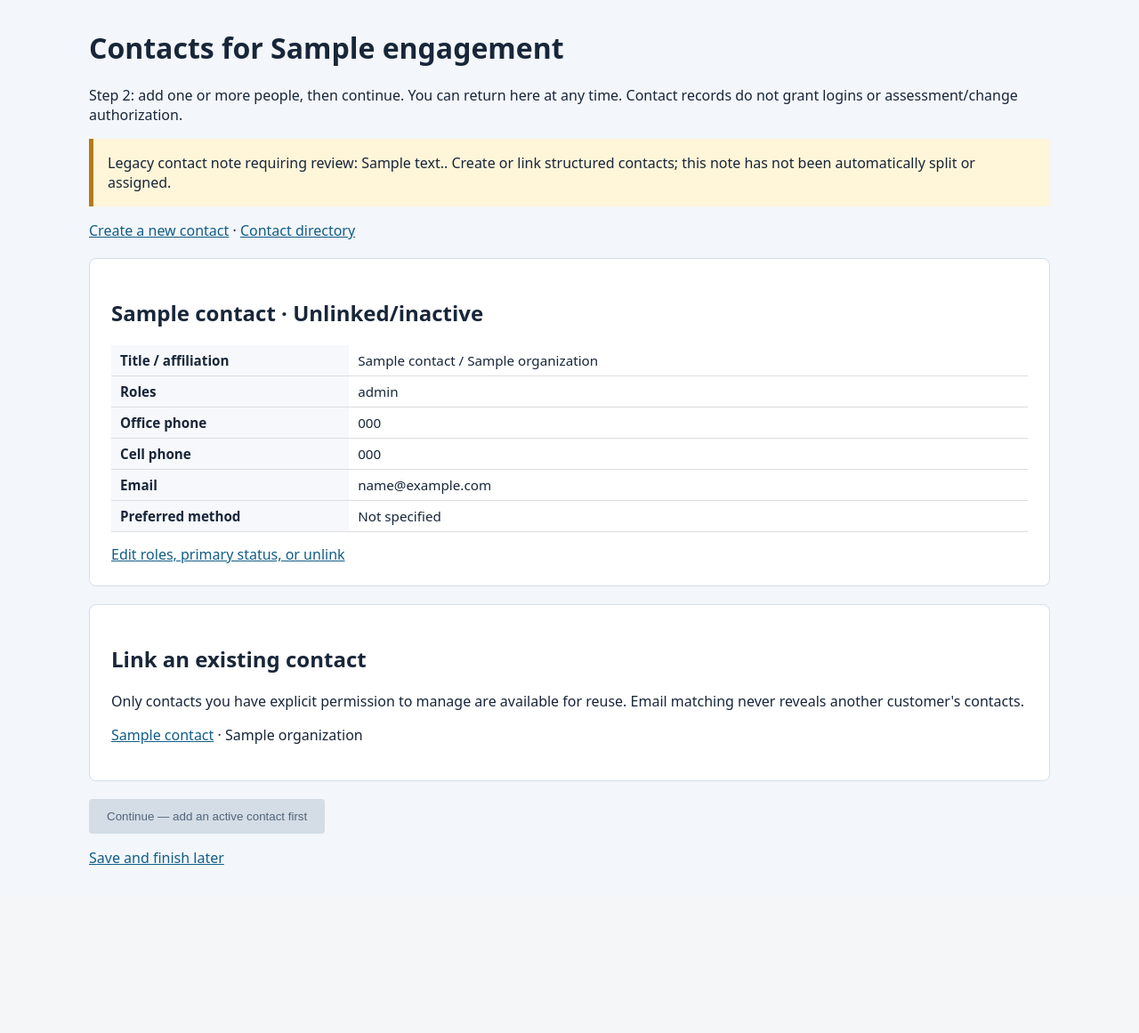
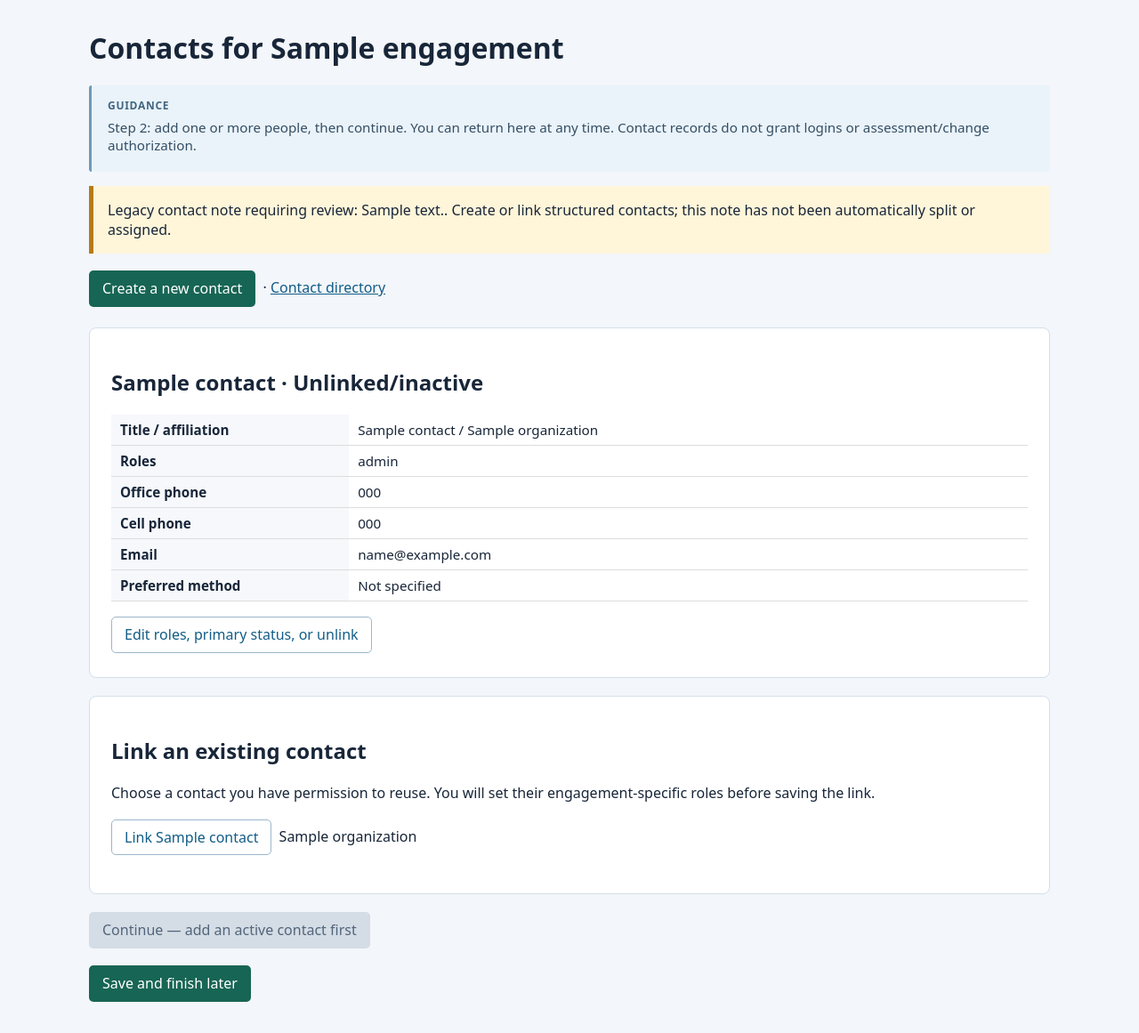
Before and after one commit to steveneclark77/SecurityAdvisor, a Django app: template engagements/templates/engagements/contacts.html in a window 1280 px wide. Shown: the part 92-1253 px from the top of the page at 89% size. Before the commit the page ends 1064 px from the top, so only its background shows below. Run offline with Django 5.2, Linux system fonts and the light colour scheme; the template is opened without the code that fills it: most values are stand-ins (such as "Sample title", 1, 10 or a date in 2020).

Commit message:
Distinguish guidance panels and style workflow actions as buttons in v0.1.5

```diff
--- a/engagements/templates/engagements/assessment.html
+++ b/engagements/templates/engagements/assessment.html
@@ -1,3 +1,3 @@
 {% extends 'library/base.html' %}{% block content %}<h1>Assessment {{ assessment.pk }}</h1><p><a href="{% url 'engagement_detail' engagement.pk %}">{{ engagement }}</a></p><p>Captured baseline {{ assessment.baseline.version }} · {{ assessment.profile }} · {{ assessment.modifiers|join:', ' }}</p><p>{{ assessment.applicability_rationale }}</p><p class="notice">Review exclusions. Unknown and untested actions remain investigation work, not passing safeguards.</p>
 <form method="post" action="{% url 'generate_requests' assessment.pk %}">{% csrf_token %}<button>Generate evidence requests for this checklist</button></form><p><a href="?">All actions</a> · <a href="?applicability=applicable">Applicable</a> · <a href="?applicability=unknown">Unknown applicability</a> · <a href="?applicability=excluded">Exclusions</a></p>
-{% for result in results %}<article><h2>{{ result.control_code }} · {{ result.control_title }}</h2><p>{{ result.guidance.control.recommendation }}</p><h3>{{ result.guidance.action.instruction }}</h3><p>Applicability: {{ result.guidance.action.applicability }}</p><p>Verification procedure: {{ result.guidance.action.verification }}</p><p>{{ result.get_applicability_display }} · {{ result.get_implementation_display }} · {{ result.get_verification_display }} · confidence {{ result.get_confidence_display }}</p><p>Applicability decision: {{ result.applicability_reason }}</p><p>{{ result.observation|default:'Investigation outstanding.' }}</p><p>Investigation owner: {{ result.investigation_owner|default:'Unassigned' }} · follow-up {{ result.followup_due|default:'Unscheduled' }}</p>{% if result.verified_at %}<p>Recorded by {{ result.verified_by }} at {{ result.verified_at }}</p>{% endif %}<a href="{% url 'action_edit' result.pk %}">Investigate and record result</a> · <a href="{% url 'finding_new' engagement.pk %}?action={{ result.pk }}">Draft finding from this action</a></article>{% endfor %}{% endblock %}
+{% for result in results %}<article><h2>{{ result.control_code }} · {{ result.control_title }}</h2><p>{{ result.guidance.control.recommendation }}</p><h3>{{ result.guidance.action.instruction }}</h3><p>Applicability: {{ result.guidance.action.applicability }}</p><p>Verification procedure: {{ result.guidance.action.verification }}</p><p>{{ result.get_applicability_display }} · {{ result.get_implementation_display }} · {{ result.get_verification_display }} · confidence {{ result.get_confidence_display }}</p><p>Applicability decision: {{ result.applicability_reason }}</p><p>{{ result.observation|default:'Investigation outstanding.' }}</p><p>Investigation owner: {{ result.investigation_owner|default:'Unassigned' }} · follow-up {{ result.followup_due|default:'Unscheduled' }}</p>{% if result.verified_at %}<p>Recorded by {{ result.verified_by }} at {{ result.verified_at }}</p>{% endif %}<a class="button button-secondary" href="{% url 'action_edit' result.pk %}">Investigate and record result</a> <a class="button" href="{% url 'finding_new' engagement.pk %}?action={{ result.pk }}">Draft finding from this action</a></article>{% endfor %}{% endblock %}
--- a/engagements/templates/engagements/contact_form.html
+++ b/engagements/templates/engagements/contact_form.html
@@ -1,7 +1,7 @@
 {% extends 'library/base.html' %}{% block content %}
-<h1>{{ title }}</h1>{% if engagement %}<p><a href="{% url 'engagement_contacts' engagement.pk %}">Back to engagement contacts</a></p>{% else %}<p><a href="{% url 'contact_index' %}">Contact directory</a></p>{% endif %}
+<h1>{{ title }}</h1>{% if engagement %}<p><a class="button button-secondary" href="{% url 'engagement_contacts' engagement.pk %}">Back to engagement contacts</a></p>{% else %}<p><a href="{% url 'contact_index' %}">Contact directory</a></p>{% endif %}
 {% if shared %}<p class="notice">This person is linked to multiple engagements. Editing or archiving this record affects all links. Other customers and their engagements are not disclosed here. Use engagement roles/title overrides for engagement-specific changes.</p>{% endif %}
-{% if link_form %}<p>These roles and overrides apply only to this engagement. To unlink while preserving history, clear Active and Primary. Making this contact primary replaces the previous primary designation.</p>{% else %}<p>Synthetic details only. At least one of email, office phone, or cell phone is required. Use international phone formats and extensions as needed.</p>{% endif %}
+{% if link_form %}<aside class="guidance-panel"><span class="guidance-label">Guidance</span><p>These roles and overrides apply only to this engagement. To unlink while preserving history, clear Active and Primary. Making this contact primary replaces the previous primary designation.</p></aside>{% else %}<aside class="guidance-panel"><span class="guidance-label">Guidance</span><p>Synthetic details only. At least one of email, office phone, or cell phone is required. Use international phone formats and extensions as needed.</p></aside>{% endif %}
 <form method="post" {% if not link_form %}data-require-one="email,office_phone,cell_phone" data-method-selector="preferred_method"{% endif %}>{% csrf_token %}{{ form.as_p }}
 {% if duplicates %}<p class="notice">A possibly matching accessible contact already exists. Review your directory to reuse it, or confirm that you intend to create a separate person. No records are merged automatically.</p><p><label><input type="checkbox" name="confirm_duplicate" required> Create a separate contact despite the possible duplicate.</label></p>{% endif %}
 <button type="submit">Save contact{% if not link_form and engagement %} and set engagement roles{% endif %}</button></form>
--- a/engagements/templates/engagements/contacts.html
+++ b/engagements/templates/engagements/contacts.html
@@ -1,13 +1,18 @@
 {% extends 'library/base.html' %}{% block content %}
 {% if engagement %}
-<h1>Contacts for {{ engagement }}</h1><p>Step 2: add one or more people, then continue. You can return here at any time. Contact records do not grant logins or assessment/change authorization.</p>
+<h1>Contacts for {{ engagement }}</h1><aside class="guidance-panel"><span class="guidance-label">Guidance</span><p>Step 2: add one or more people, then continue. You can return here at any time. Contact records do not grant logins or assessment/change authorization.</p></aside>
 {% if engagement.legacy_contact_note %}<p class="notice">Legacy contact note requiring review: {{ engagement.legacy_contact_note }}. Create or link structured contacts; this note has not been automatically split or assigned.</p>{% endif %}
-<p><a href="{% url 'contact_new' %}?engagement={{ engagement.pk }}">Create a new contact</a> · <a href="{% url 'contact_index' %}">Contact directory</a></p>
+<p><a class="button" href="{% url 'contact_new' %}?engagement={{ engagement.pk }}">Create a new contact</a> · <a href="{% url 'contact_index' %}">Contact directory</a></p>
 {% for link in links %}<article><h2>{{ link.contact }}{% if link.primary %} · Primary{% endif %}{% if not link.active %} · Unlinked/inactive{% endif %}{% if link.contact.archived %} · Archived{% endif %}</h2>
 <table class="detail-table"><tbody><tr><th scope="row">Title / affiliation</th><td>{{ link.title_override|default:link.contact.title }} / {{ link.affiliation_override|default:link.contact.organization }}</td></tr><tr><th scope="row">Roles</th><td>{{ link.roles|join:', ' }}</td></tr><tr><th scope="row">Office phone</th><td>{{ link.contact.office_phone|default:'Not provided' }}</td></tr><tr><th scope="row">Cell phone</th><td>{{ link.contact.cell_phone|default:'Not provided' }}</td></tr><tr><th scope="row">Email</th><td>{{ link.contact.email|default:'Not provided' }}</td></tr><tr><th scope="row">Preferred method</th><td>{{ link.contact.get_preferred_method_display|default:'Not specified' }}</td></tr></tbody></table>
-<a href="{% url 'contact_link_edit' link.pk %}">Edit roles, primary status, or unlink</a>{% if link.contact_id in managed_ids %} · <a href="{% url 'contact_edit' link.contact_id %}">Edit shared person details</a>{% endif %}</article>{% empty %}<p>No contacts linked yet. You may leave and resume, but assessments require an active contact.</p>{% endfor %}
-<section><h2>Link an existing contact</h2><p>Only contacts you have explicit permission to manage are available for reuse. Email matching never reveals another customer's contacts.</p>{% for contact in available %}<p><a href="{% url 'contact_link' engagement.pk contact.pk %}">{{ contact }}</a> · {{ contact.organization }}</p>{% empty %}<p>No additional reusable contacts available. Create a contact or reactivate a previously unlinked relationship above.</p>{% endfor %}</section>
-{% if engagement.active_contacts.exists %}<p><a href="{% url 'engagement_detail' engagement.pk %}">Continue to engagement</a></p>{% else %}<button type="button" disabled>Continue — add an active contact first</button><p><a href="{% url 'engagement_index' %}">Save and finish later</a></p>{% endif %}
-{% else %}<h1>Contact directory</h1><p><a href="{% url 'contact_new' %}">Create contact without an engagement</a></p><p>Shared person details are separate from engagement roles. Archive instead of deleting historical contacts.</p>
-{% for contact in contacts %}<article><h2>{{ contact }}{% if contact.archived %} · Archived{% endif %}</h2><p>{{ contact.title }} · {{ contact.organization }}</p><p>{{ contact.email }} · {{ contact.office_phone }} · {{ contact.cell_phone }}</p>{% if contact.pk in managed_ids %}<a href="{% url 'contact_edit' contact.pk %}">Edit / archive shared contact</a>{% else %}<p>Read-only through your assigned engagement. Reuse or shared edits require explicit contact-management access.</p>{% endif %}</article>{% empty %}<p>No accessible contacts.</p>{% endfor %}{% endif %}
+<a class="button button-secondary" href="{% url 'contact_link_edit' link.pk %}">Edit roles, primary status, or unlink</a>{% if link.contact_id in managed_ids %} <a class="button button-secondary" href="{% url 'contact_edit' link.contact_id %}">Edit shared person details</a>{% endif %}</article>{% empty %}<p>No contacts linked yet. You may leave and resume, but assessments require an active contact.</p>{% endfor %}
+{% if available %}
+<section><h2>Link an existing contact</h2><p>Choose a contact you have permission to reuse. You will set their engagement-specific roles before saving the link.</p>
+{% for contact in available %}<p><a class="button button-secondary" href="{% url 'contact_link' engagement.pk contact.pk %}">Link {{ contact }}</a> <span>{{ contact.organization }}</span></p>{% endfor %}</section>
+{% else %}
+<aside class="guidance-panel" aria-labelledby="contact-linking-help"><span class="guidance-label">Guidance</span><h2 id="contact-linking-help">Link an existing contact</h2><p>No additional reusable contacts are available. Use “Create a new contact” above, or reactivate a previously unlinked relationship.</p><p>Only contacts you have explicit permission to manage are available for reuse. Email matching never reveals another customer's contacts.</p></aside>
+{% endif %}
+{% if engagement.active_contacts.exists %}<p><a class="button" href="{% url 'engagement_detail' engagement.pk %}">Continue to engagement</a></p>{% else %}<button type="button" disabled>Continue — add an active contact first</button><p><a class="button" href="{% url 'engagement_index' %}">Save and finish later</a></p>{% endif %}
+{% else %}<h1>Contact directory</h1><p><a class="button" href="{% url 'contact_new' %}">Create contact without an engagement</a></p><aside class="guidance-panel"><span class="guidance-label">Guidance</span><p>Shared person details are separate from engagement roles. Archive instead of deleting historical contacts.</p></aside>
+{% for contact in contacts %}<article><h2>{{ contact }}{% if contact.archived %} · Archived{% endif %}</h2><p>{{ contact.title }} · {{ contact.organization }}</p><p>{{ contact.email }} · {{ contact.office_phone }} · {{ contact.cell_phone }}</p>{% if contact.pk in managed_ids %}<a class="button button-secondary" href="{% url 'contact_edit' contact.pk %}">Edit / archive shared contact</a>{% else %}<aside class="guidance-panel"><span class="guidance-label">Guidance</span><p>Read-only through your assigned engagement. Reuse or shared edits require explicit contact-management access.</p></aside>{% endif %}</article>{% empty %}<p>No accessible contacts.</p>{% endfor %}{% endif %}
 {% endblock %}
--- a/engagements/templates/engagements/index.html
+++ b/engagements/templates/engagements/index.html
@@ -1,7 +1,7 @@
 {% extends 'library/base.html' %}{% block content %}
 <h1>Customer engagements</h1><p class="notice">Synthetic-data workflow. Production authentication/MFA, encryption, backups, malware scanning, and retention controls still require implementation and review.</p>
-<p><a href="{% url 'customer_new' %}">Create synthetic customer</a></p>
-<section><h2>Assigned customers</h2>{% for customer in customers %}<p>{{ customer.name }} · <a href="{% url 'engagement_new' customer.pk %}">New engagement</a></p>{% empty %}<p>No assigned customers yet.</p>{% endfor %}</section>
+<p><a class="button" href="{% url 'customer_new' %}">Create synthetic customer</a></p>
+<section><h2>Assigned customers</h2>{% for customer in customers %}<p>{{ customer.name }} <a class="button" href="{% url 'engagement_new' customer.pk %}">New engagement</a></p>{% empty %}<p>No assigned customers yet.</p>{% endfor %}</section>
 <section><h2>Engagements</h2>{% for engagement in engagements %}<p><a href="{% url 'engagement_detail' engagement.pk %}">{{ engagement }}</a></p>{% empty %}<p>Create a customer and define its first engagement.</p>{% endfor %}</section>
-<section><h2>Affected-customer review queue</h2>{% for review in reviews %}<article><h3>{{ review.assessment.engagement }}</h3><p>Baseline {{ review.baseline.version }} · {{ review.get_status_display }}</p><p>{{ review.reason }}</p><a href="{% url 'reassessment_edit' review.pk %}">Review and schedule</a></article>{% empty %}<p>No relevant approved library changes have been detected.</p>{% endfor %}</section>
+<section><h2>Affected-customer review queue</h2>{% for review in reviews %}<article><h3>{{ review.assessment.engagement }}</h3><p>Baseline {{ review.baseline.version }} · {{ review.get_status_display }}</p><p>{{ review.reason }}</p><a class="button button-secondary" href="{% url 'reassessment_edit' review.pk %}">Review and schedule</a></article>{% empty %}<p>No relevant approved library changes have been detected.</p>{% endfor %}</section>
 {% endblock %}
--- a/engagements/templates/engagements/invite.html
+++ b/engagements/templates/engagements/invite.html
@@ -1 +1 @@
-{% extends 'library/base.html' %}{% block content %}<h1>Scoped submission link</h1><p>Copy this relative path and append it to your deployment's trusted origin. It expires in seven days and is consumed on final submission; intake drafts may be saved first.</p><p class="preserve">{{ path }}</p><p>Do not post it publicly. Anyone holding it can submit this questionnaire/request. Local development links are reachable only from your laptop; do not expose the development server to customers.</p><p>The raw token is shown only here. Regenerate if lost; use the engagement page to revoke unused links. No email was sent.</p><a href="{{ path }}">Open synthetic submission form</a> · <a href="{% url 'engagement_detail' engagement.pk %}">Back to engagement</a>{% endblock %}
+{% extends 'library/base.html' %}{% block content %}<h1>Scoped submission link</h1><p>Copy this relative path and append it to your deployment's trusted origin. It expires in seven days and is consumed on final submission; intake drafts may be saved first.</p><p class="preserve">{{ path }}</p><p>Do not post it publicly. Anyone holding it can submit this questionnaire/request. Local development links are reachable only from your laptop; do not expose the development server to customers.</p><p>The raw token is shown only here. Regenerate if lost; use the engagement page to revoke unused links. No email was sent.</p><a class="button" href="{{ path }}">Open synthetic submission form</a> · <a href="{% url 'engagement_detail' engagement.pk %}">Back to engagement</a>{% endblock %}
--- a/library/templates/library/base.html
+++ b/library/templates/library/base.html
@@ -20,4 +20,17 @@ button:disabled{background:#d4dce5;color:#52657b;cursor:not-allowed}
 dialog{max-width:600px;width:calc(100% - 64px);border:1px solid #d4dfeb;border-radius:8px;padding:24px;color:#182639}
 dialog::backdrop{background:rgba(10,25,40,.5)}
 dialog li{margin:12px 0}
+
+.button,button{display:inline-flex;align-items:center;justify-content:center;gap:6px;box-sizing:border-box;padding:9px 14px;border:1px solid transparent;border-radius:5px;font:inherit;line-height:1.3;text-decoration:none;vertical-align:middle}
+.button{background:#176554;color:white;margin:3px 4px 3px 0}
+.button:hover{background:#104b3e;color:white;text-decoration:none}
+.button-secondary{background:white;color:#125d87;border-color:#9bb6cb}
+.button-secondary:hover{background:#eaf3fa;color:#103e59}
+.button:focus-visible,button:focus-visible{outline:3px solid #237eb4;outline-offset:3px}
+.guidance-panel{background:#eaf3fa;border-left:3px solid #6d9ab9;border-radius:3px;padding:14px 18px;margin:16px 0;color:#344e64;font-size:.95rem}
+.guidance-label{display:block;font-size:.75rem;font-weight:700;letter-spacing:.06em;text-transform:uppercase;color:#426580;margin-bottom:6px}
+.guidance-panel h2{font-size:1.05rem;margin:4px 0 8px}
+.guidance-panel p{margin:6px 0}
+.info-button{padding:2px 8px;background:transparent;color:#125d87;font-size:1.2rem}
+@media print{.button,button{display:none}.guidance-panel{background:white;border-left:2px solid #777}}
 </style><script src="{% static 'library/forms.js' %}" defer></script></head><body><header><strong>SecurityAdvisor</strong> <span aria-label="Application version">v{{ app_version }}</span> · Baseline library <nav><a href="/">Library</a><a href="/work/">Customer engagements</a><a href="/work/contacts/">Contacts</a><a href="/admin/">Manage controls</a></nav></header><main>{% block content %}{% endblock %}</main></body></html>
--- a/library/templates/library/dashboard.html
+++ b/library/templates/library/dashboard.html
@@ -2,6 +2,6 @@
 <h1>Build a baseline you can explain</h1><p>Review reusable security guidance, tailor applicability, and approve a versioned snapshot.</p>
 <p class="notice">Development milestone · No customer records or news ingestion. Starter guidance is original draft content, not a complete or certified framework implementation.</p>
 <section><h2>Business profiles</h2><form method="get"><label for="profile">Show checklist for</label> <select name="profile" id="profile"><option value="">All controls</option>{% for p in profiles %}<option value="{{ p.pk }}" {% if selected_profile == p.pk|stringformat:'s' %}selected{% endif %}>{{ p.name }}</option>{% endfor %}</select> <button>Filter</button></form><p class="muted">Universal controls apply to every profile. Modifier-specific controls remain visible in the full library; profile filtering alone does not apply modifiers.</p><p>Available modifiers: {% for m in modifiers %}{{ m.name }}{% if not forloop.last %}, {% endif %}{% endfor %}</p></section>
-<h2>Draft controls ({{ controls|length }})</h2>{% for c in controls %}<article><details><summary>{{ c.code }} · {{ c.title }}</summary><p>{{ c.function }} · {% if c.universal %}Universal{% else %}Conditional{% endif %}</p><table class="detail-table" aria-label="Details"><tbody><tr><th scope="row">Applicability</th><td>{{ c.applicability }}</td></tr><tr><th scope="row">Investigate</th><td>{{ c.investigation }}</td></tr><tr><th scope="row">Evidence</th><td>{{ c.evidence }}</td></tr><tr><th scope="row">Business risk</th><td>{{ c.risk }}</td></tr><tr><th scope="row">Recommendation summary</th><td>{{ c.recommendation }}</td></tr><tr><th scope="row">Specific actions</th><td>{% include 'library/actions.html' with actions=c.actions.all %}</td></tr><tr><th scope="row">Control verification</th><td>{{ c.verification }}</td></tr><tr><th scope="row">Cost / effort</th><td>{{ c.estimated_cost }} / {{ c.estimated_effort }}</td></tr><tr><th scope="row">References</th><td>{{ c.references|urlize }}</td></tr></tbody></table><a href="/admin/library/control/{{ c.pk }}/change/">Edit draft</a></details></article>{% empty %}<p>No controls. Run seed_library to load starter drafts.</p>{% endfor %}
+<h2>Draft controls ({{ controls|length }})</h2>{% for c in controls %}<article><details><summary>{{ c.code }} · {{ c.title }}</summary><p>{{ c.function }} · {% if c.universal %}Universal{% else %}Conditional{% endif %}</p><table class="detail-table" aria-label="Details"><tbody><tr><th scope="row">Applicability</th><td>{{ c.applicability }}</td></tr><tr><th scope="row">Investigate</th><td>{{ c.investigation }}</td></tr><tr><th scope="row">Evidence</th><td>{{ c.evidence }}</td></tr><tr><th scope="row">Business risk</th><td>{{ c.risk }}</td></tr><tr><th scope="row">Recommendation summary</th><td>{{ c.recommendation }}</td></tr><tr><th scope="row">Specific actions</th><td>{% include 'library/actions.html' with actions=c.actions.all %}</td></tr><tr><th scope="row">Control verification</th><td>{{ c.verification }}</td></tr><tr><th scope="row">Cost / effort</th><td>{{ c.estimated_cost }} / {{ c.estimated_effort }}</td></tr><tr><th scope="row">References</th><td>{{ c.references|urlize }}</td></tr></tbody></table><a class="button button-secondary" href="/admin/library/control/{{ c.pk }}/change/">Edit draft</a></details></article>{% empty %}<p>No controls. Run seed_library to load starter drafts.</p>{% endfor %}
 <section><h2>Capture a baseline</h2><p>A snapshot preserves current controls and mappings. Approval is a separate review step.</p><form method="post" action="{% url 'create_baseline' %}">{% csrf_token %}{{ form.as_p }}<button>Create draft snapshot</button></form></section>
 <section><h2>Baseline history</h2>{% for b in baselines %}<p><a href="{% url 'baseline_detail' b.pk %}">{{ b.version }}</a> · {{ b.status }}{% if b.superseded_by_id %} · replacement <a href="{% url 'baseline_detail' b.superseded_by_id %}">{{ b.superseded_by.version }}</a>{% endif %}</p>{% empty %}<p>No snapshots yet.</p>{% endfor %}</section>{% endblock %}
--- a/library/templates/library/revise.html
+++ b/library/templates/library/revise.html
@@ -1,7 +1,7 @@
 {% extends 'library/base.html' %}{% block content %}
 <h1>Revise {{ source.version }}</h1><p><a href="{% url 'baseline_detail' source.pk %}">Back to captured snapshot</a></p>
 {% if form %}
-<section><h2>1. Edit the working library</h2><p>The captured draft is frozen. Use the working library to edit controls, actions, applicability, profile mappings, or modifiers.</p><p><a href="{% url 'admin:library_control_changelist' %}" target="_blank" rel="noopener">Edit working controls in a new tab</a> · <a href="{% url 'admin:library_profile_changelist' %}" target="_blank" rel="noopener">Profiles</a> · <a href="{% url 'admin:library_modifier_changelist' %}" target="_blank" rel="noopener">Modifiers</a></p><p class="notice">These edits affect the shared working library. The new snapshot includes all current working changes, including edits made since this draft was captured. Nothing is restored from or written into the old snapshot.</p></section>
+<section><h2>1. Edit the working library</h2><p>The captured draft is frozen. Use the working library to edit controls, actions, applicability, profile mappings, or modifiers.</p><p><a class="button button-secondary" href="{% url 'admin:library_control_changelist' %}" target="_blank" rel="noopener">Edit working controls in a new tab</a> <a class="button button-secondary" href="{% url 'admin:library_profile_changelist' %}" target="_blank" rel="noopener">Profiles</a> <a class="button button-secondary" href="{% url 'admin:library_modifier_changelist' %}" target="_blank" rel="noopener">Modifiers</a></p><p class="notice">These edits affect the shared working library. The new snapshot includes all current working changes, including edits made since this draft was captured. Nothing is restored from or written into the old snapshot.</p></section>
 <section><h2>2. Capture the replacement</h2><p>After saving your working edits, return here, enter a new version, and update coverage gaps. The old draft is marked superseded only if replacement creation succeeds. The replacement requires its own review and approval.</p><form method="post">{% csrf_token %}{{ form.as_p }}<button>Create replacement and supersede old draft</button></form></section>
 <section><h2>Already captured a replacement?</h2><p>Choose a newer active snapshot to link instead. This preserves both snapshots and records why the old draft was superseded.</p><form method="post" action="{% url 'supersede_baseline' source.pk %}">{% csrf_token %}{{ supersede_form.as_p }}<button>Mark old draft superseded</button></form></section>
 {% else %}<p>This version is {{ source.status|lower }} and cannot be revised here. Follow its replacement link, or capture a new baseline from the working library.</p>{% endif %}
```
Also changed, not shown: AGENTS.md (+5 -0 lines), Requirements.md (+5 -0 lines), engagements/templates/engagements/detail.html (+6 -6 lines), library/templates/library/baseline.html (+1 -1 lines), 1 other file.
